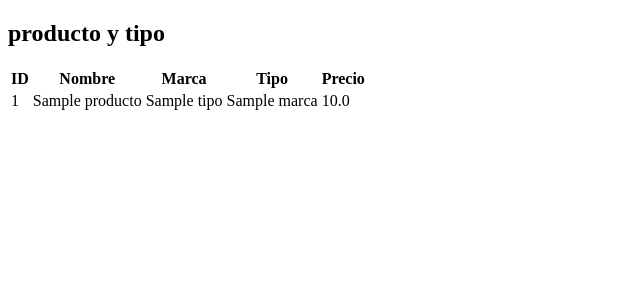
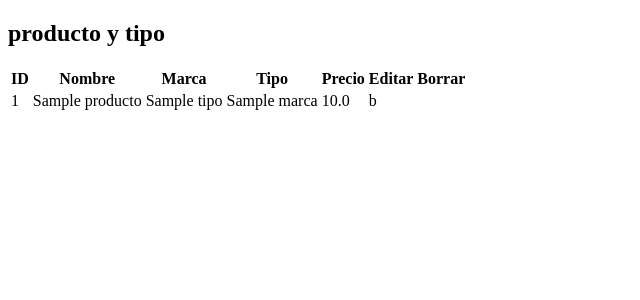
Before and after one commit to keivydominguez/Test, a Django app: page /producto/ in a window 1280 px wide. Shown: the top 300 px of the page, without its empty margins (0-640 px from the left). Run offline with Django 3.2, Linux system fonts and the light colour scheme; tables that the repository leaves empty hold one stand-in row (values such as "Sample post").

Commit message:
list, diccionario

```diff
--- a/templates/producto/producto.html
+++ b/templates/producto/producto.html
@@ -14,6 +14,8 @@
         <th>Marca</th>
         <th>Tipo</th>
         <th>Precio</th>
+        <th>Editar</th>
+        <th>Borrar</th>
     </tr>
         {% for foo in lista %}
             <tr>
@@ -22,8 +24,8 @@
             <td>{{ foo.tipo }}</td>
             <td>{{ foo.marca }}</td>
             <td>{{ foo.precio }}</td>
+            <td>b</td>
                         </tr>
-
 
         {% endfor %}
 
```
